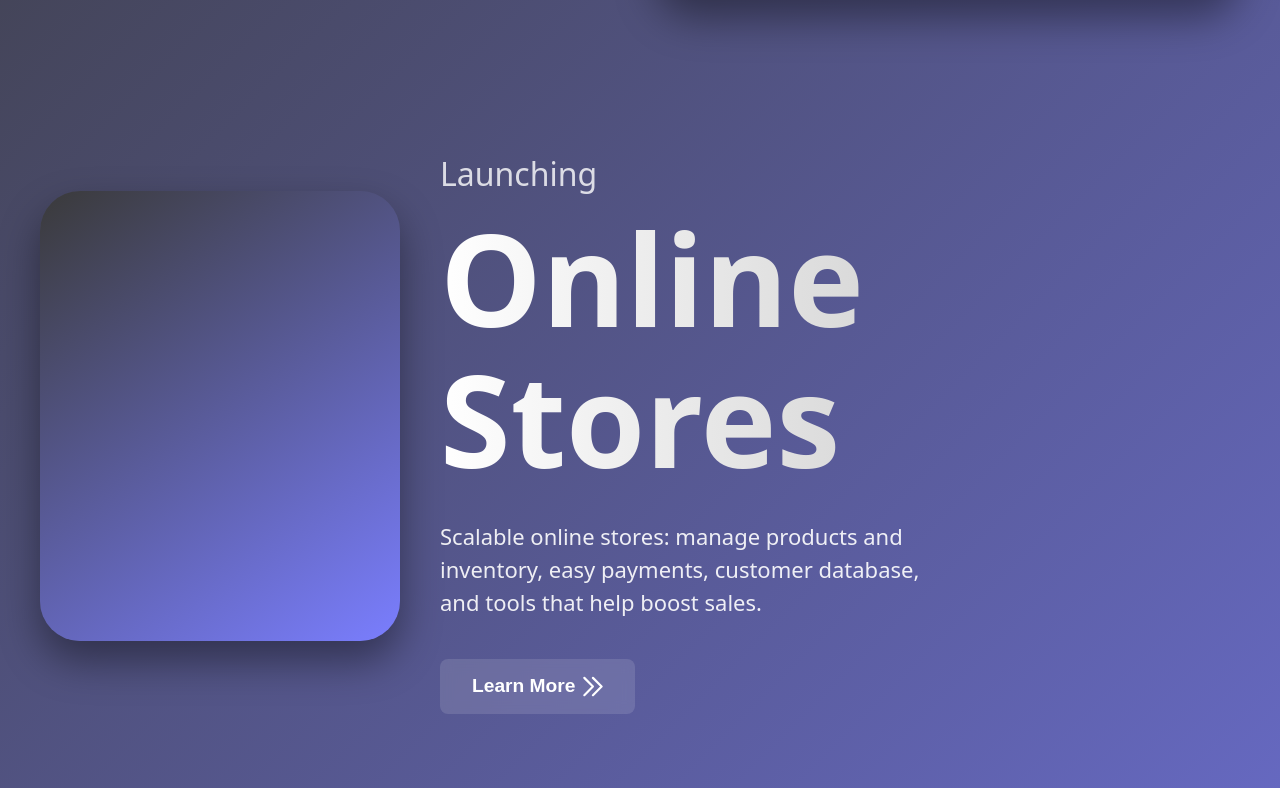
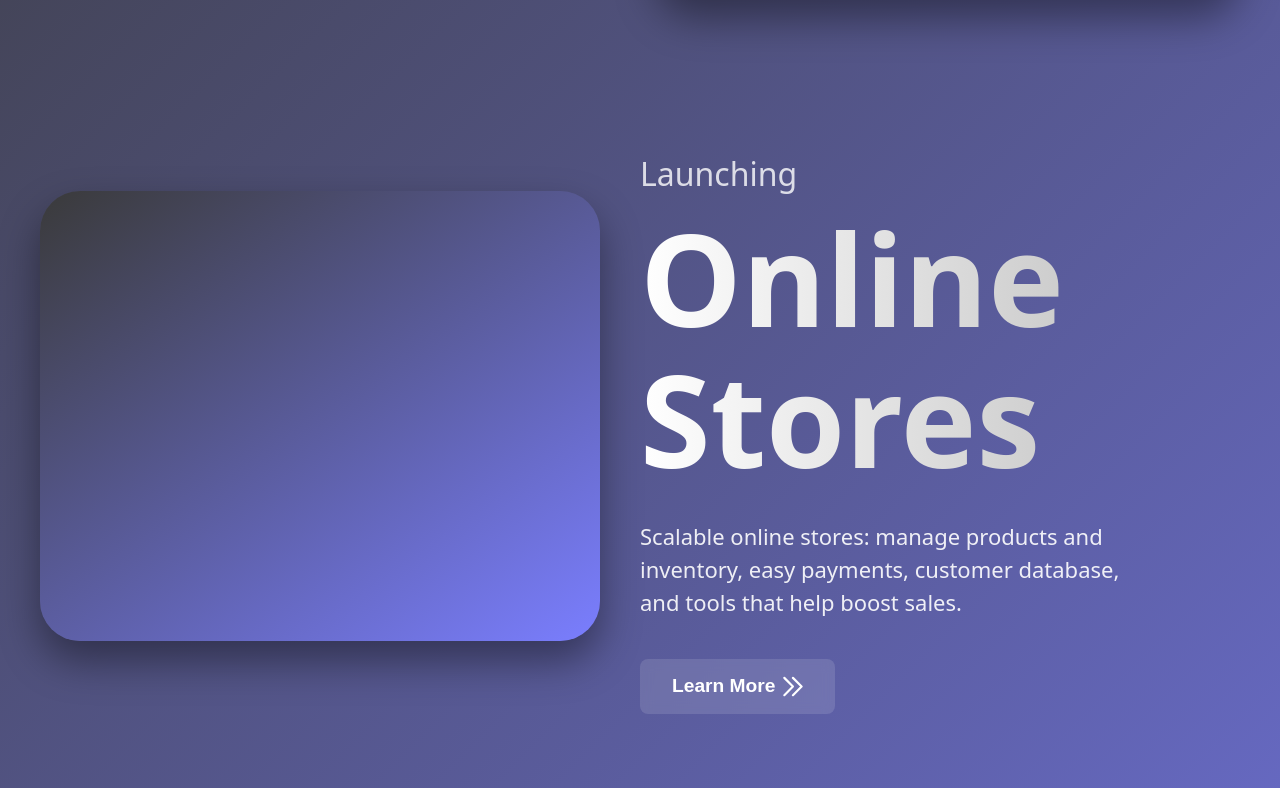
Before and after one commit to TAndrei17/tandreipro-page, a React (Vite) app: page / in a window 1280 px wide. Shown: the part 632-1420 px from the top of the page. Built offline with nearby package versions, Linux system fonts and the light colour scheme.

Commit message:
style: update HomeSection style DRAFT

```diff
--- a/src/components/home/HomeSection.tsx
+++ b/src/components/home/HomeSection.tsx
@@ -34,7 +34,7 @@ const HomeSection = ({
 
 	return (
 		<section className={`section ${reverse ? 'section-reverse' : ''}`}>
-			<div className="section-content">
+			<div className={reverse ? 'section-content-reverse' : 'section-content'}>
 				<h3 className="section-subtitle">{subtitle}</h3>
 				<h2
 					className="section-title"
--- a/src/components/home/SectionStyles.css
+++ b/src/components/home/SectionStyles.css
@@ -11,8 +11,16 @@
 	flex-direction: row-reverse;
 }
 
-.section-content {
+.section-content,
+.section-content-reverse {
 	max-width: 800px;
+}
+.section-content-reverse {
+	max-width: 600px;
+	/* display: flex;
+	flex-direction: column;
+	align-items: flex-end;
+	text-align: right; */
 }
 
 .section-subtitle {
--- a/src/localization/es.ts
+++ b/src/localization/es.ts
@@ -36,7 +36,7 @@ const es = {
 			shopSectionSubtitle: 'Lanzando',
 			shopSectionTitle: 'Tiendas en línea',
 			shopSectionDescription:
-				'T iendas en línea escalables: gestión de productos e inventario, pagos sencillos, base de clientes y herramientas que ayudan a aumentar las ventas.',
+				'Tiendas en línea escalables: gestión de productos e inventario, pagos sencillos, base de clientes y herramientas que ayudan a aumentar las ventas.',
 
 			mobileSectionSubtitle: 'Desarrollando',
 			mobileSectionTitle: 'Aplicaciones móviles',
```
